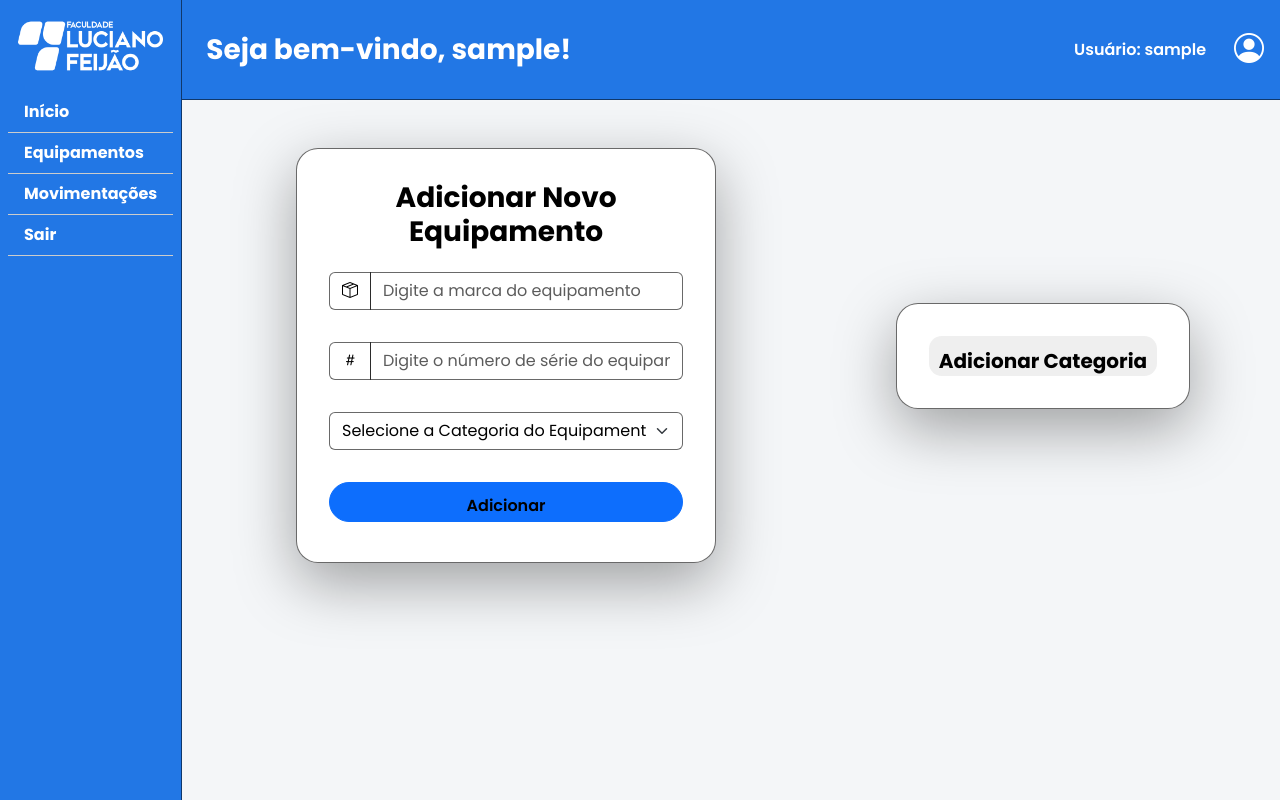
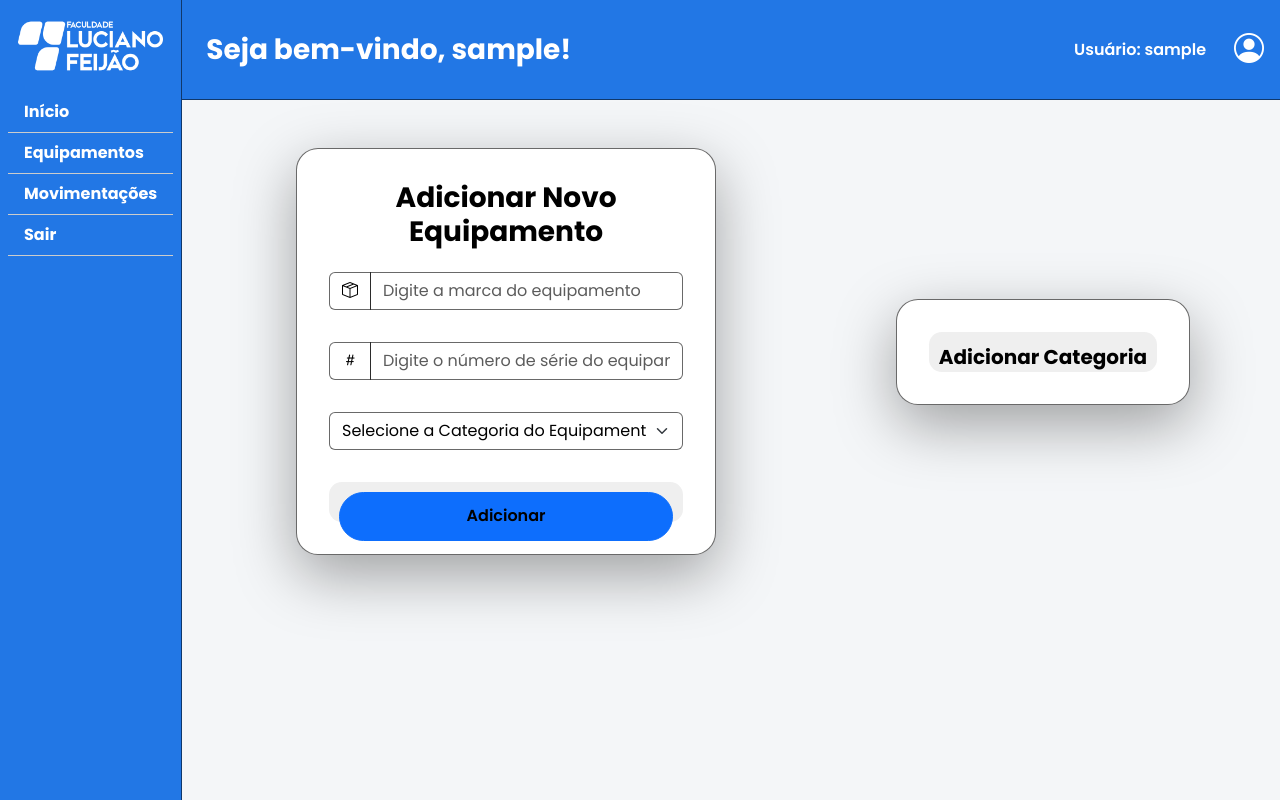
Before and after one commit to victorwallace231/FLF-PROJETO-CONTROLE, a Flask app: page /create_item in a window 1280 px wide. Run offline with Flask 3, Linux system fonts and the light colour scheme; the visitor is signed in with stand-in values (Sample User, id 1); data that the repository does not hold is empty.

Commit message:
concerto do bug

```diff
--- a/templates/createitem.html
+++ b/templates/createitem.html
@@ -98,7 +98,10 @@
                                         <option value="{{ cat [0] }}" {% if categoria == cat [1] %} selected {% endif %}>{{ cat[1] }}</option>
                                     {% endfor %}
                                 </select>
-                            <button type="submit" class="btn btn-primary w-100 text-dark text-black fw-semibold">Adicionar</button>
+
+                                <button  class=" w-100">
+                                    <a type="submit" class=" btn btn-primary w-100 text-dark text-black text-block fw-semibold">Adicionar</a>
+                                </button>
                         </form>
                     </div>
                 </div>
@@ -130,7 +133,10 @@
                                         <div class="input-group mb-3">
                                             <span class="input-group-text border-icon"><i class="bi bi-hash"></i></span>
                                             <input type="text" id="createInput" class="form-control" name="nome_categoria" placeholder="Digite a Nova Categoria" required>
-                                            <button type="submit" class="btn btn-primary w-100 text-dark text-black fw-semibold">Adicionar</button>
+                                            <button type="submit" class=" w-100 text-dark text-black fw-semibold">
+
+                                            <a class=" btn btn-primary w-100 text-dark text-black text-block fw-semibold">Adicionar</a>
+                                            </button>
                                         </div>
                                         </form>
                                         `
```
